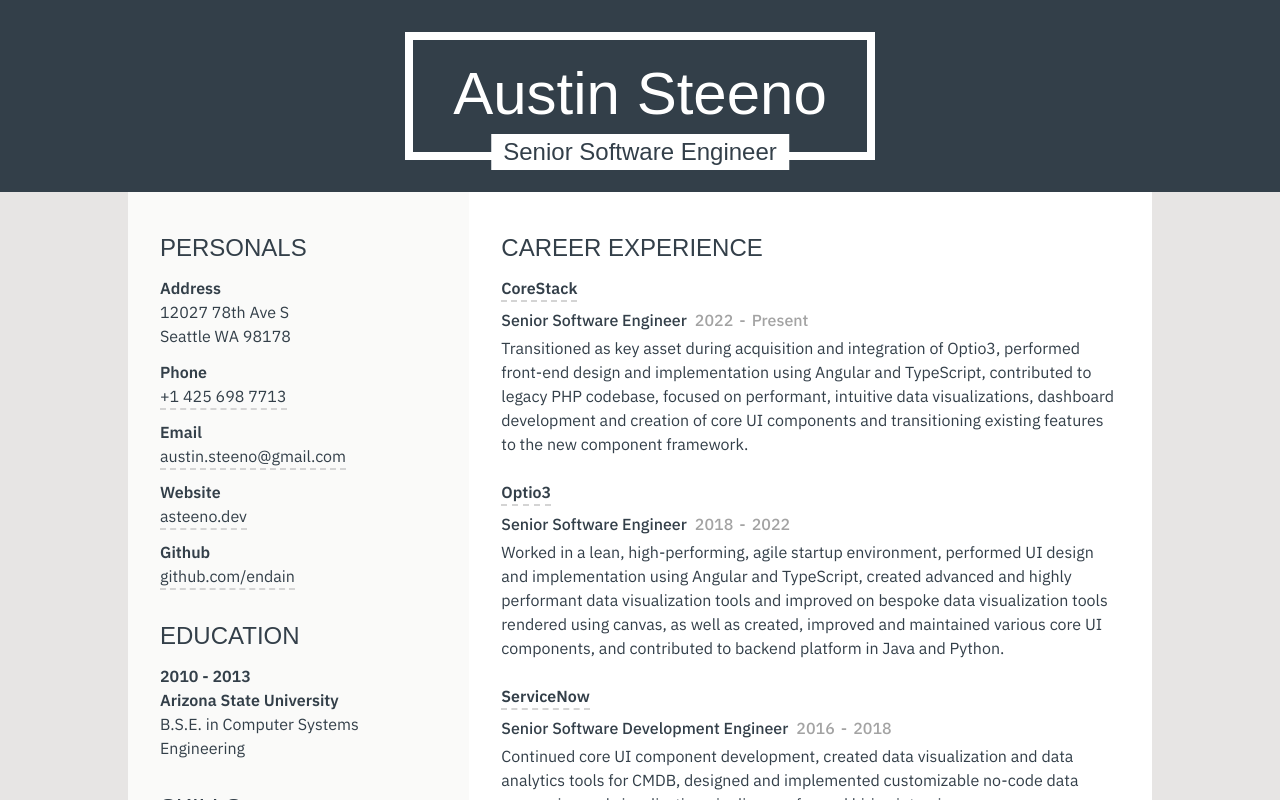
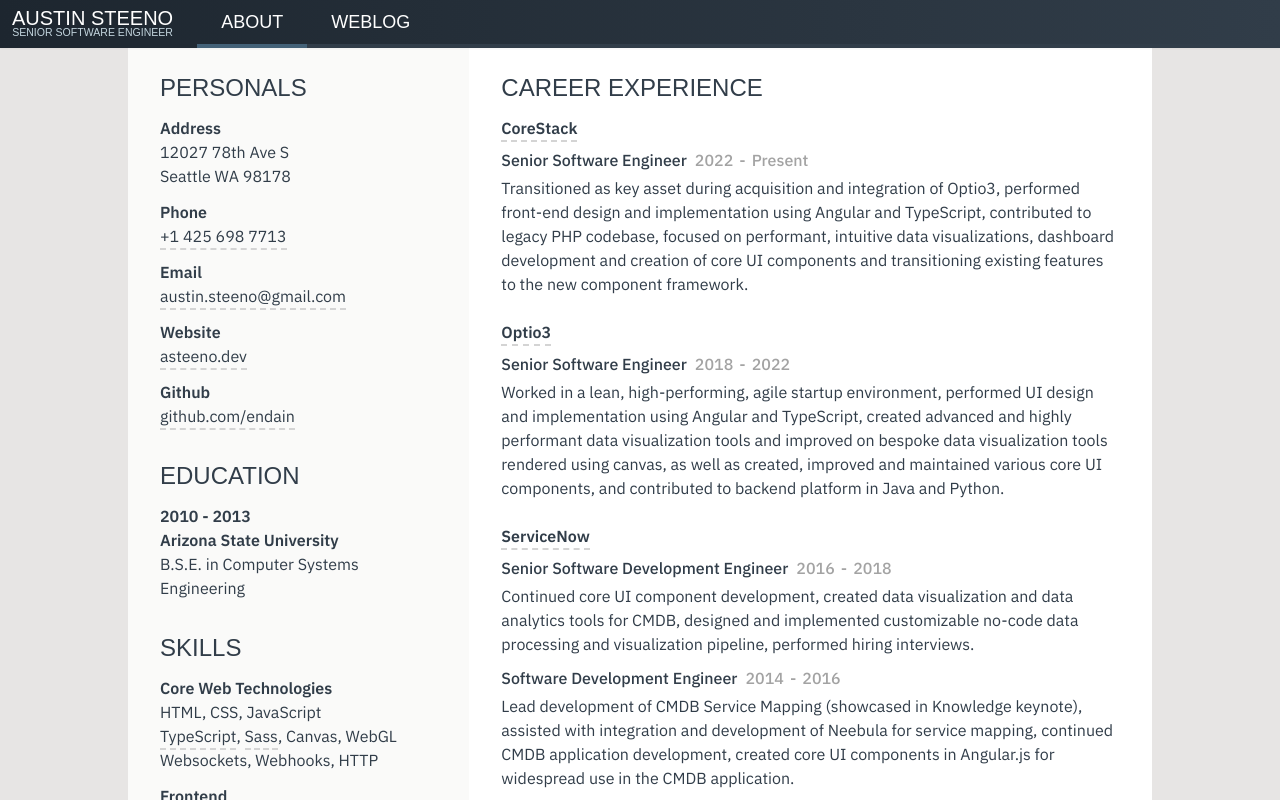
Before and after one commit to Endain/asteeno.dev, a Next.js app: page / in a window 1280 px wide. Shown: the top 800 px of the page. Built offline with nearby package versions, Linux system fonts and the light colour scheme; a web font is replaced by a local one.

Commit message:
Navigation scaffolding, color refinement, minor adjustments

```diff
--- a/app/layout.tsx
+++ b/app/layout.tsx
@@ -1,6 +1,7 @@
 import type {Metadata} from "next";
 import "./globals.css";
 import {contentFont, headerFont} from "@/app/fonts";
+import Link from "next/link";
 
 export const metadata: Metadata = {
     title: "Austin Steeno | Software Engineer",
@@ -15,7 +16,20 @@
     return (
         <html lang="en">
         <body
-            className={`${contentFont.className} ${headerFont.variable} bg-stone-200 text-steel-blue print:w-print-width print:h-print-height`}>
+            className={`${contentFont.className} ${headerFont.variable} bg-stone-200 text-oxford-blue-900 print:w-print-width print:h-print-height`}>
+        <header className="print:hidden sticky top-0 bg-gradient-to-r from-oxford-blue-950 to-oxford-blue-900 text-white z-10 flex flex-row font-header font-medium text-lg uppercase shadow-sm">
+            <div className="flex flex-col pl-3 pr-6 justify-center">
+                <h1 className="self-center font-header font-medium text-xl/4 text-whtie">
+                    Austin Steeno
+                </h1>
+                <h2 className="self-center font-header font-medium whitespace-nowrap text-oxford-blue-200 text-2xs/3">
+                    Senior Software Engineer
+                </h2>
+            </div>
+            <Link href="/" className="px-6 py-2 border-b-4 border-oxford-blue-600">About</Link>
+            <Link href="weblog" aria-disabled={true} tabIndex={-1} className="pointer-events-none px-6 py-2 border-b-4 border-oxford-blue-900">Weblog</Link>
+            <div className="flex-grow border-b-4 border-oxford-blue-900"></div>
+        </header>
         {children}
         </body>
         </html>
--- a/app/page.tsx
+++ b/app/page.tsx
@@ -4,17 +4,18 @@
 import Employer from "@/components/employer";
 import Details from "@/components/details";
 import Project from "@/components/project";
+import Image from "next/image";
 
 export default function Page() {
     return (
         <div className="flex flex-col justify-center h-full">
-            <header className="flex flex-col pt-4 pb-10 sm:py-8 bg-steel-blue">
+            <header className="hidden print:flex flex-col pt-4 pb-10 sm:py-8 bg-oxford-blue-900">
                 <div
                     className="flex flex-col px-2 sm:px-10 print:px-12 pt-2 pb-6 sm:py-6 sm:border-8 print:border-[6px] border-white self-center relative">
                     <h1 className="self-center font-header font-medium text-5xl sm:text-6xl print:text-5xl mb-1 text-white">
                         Austin Steeno
                     </h1>
-                    <h2 className="self-center font-header font-medium absolute top-full left-1/2 whitespace-nowrap -translate-y-1/2 -translate-x-1/2 bg-white text-steel-blue text-xl sm:text-2xl print:text-lg py-0.5 px-3">
+                    <h2 className="self-center font-header font-medium absolute top-full left-1/2 whitespace-nowrap -translate-y-1/2 -translate-x-1/2 bg-white text-oxford-blue-900 text-xl sm:text-2xl print:text-lg py-0.5 px-3">
                         Senior Software Engineer
                     </h2>
                 </div>
@@ -22,7 +23,7 @@
             <main
                 className="flex basis-auto flex-grow flex-col-reverse md:flex-row print:flex-row max-w-base-width self-center">
 
-                <section className="flex flex-col basis-1/3 bg-stone-50 px-8 py-10 print:pb-0 print:pt-6">
+                <section className="flex flex-col basis-1/3 bg-stone-50 px-8 pt-6 pb-10 print:pb-0">
 
                     <section className="mb-8">
                         <h3 className="text-2xl font-header uppercase mb-3">Personals</h3>
@@ -128,7 +129,7 @@
 
                 </section>
 
-                <section className="flex flex-col bg-white basis-2/3 px-8 py-10 print:pb-0 print:pt-6">
+                <section className="flex flex-col bg-white basis-2/3 px-8 pt-6 pb-10 print:pb-0">
 
                     <section className="mb-8">
                         <h3 className="text-2xl font-header uppercase mb-3">Career Experience</h3>
--- /dev/null
+++ b/app/weblog/page.tsx
@@ -0,0 +1,3 @@
+export default function Page() {
+    return ("");
+}
--- a/tailwind.config.ts
+++ b/tailwind.config.ts
@@ -11,11 +11,28 @@
             colors: {
                 background: "var(--background)",
                 foreground: "var(--foreground)",
-                'steel-blue': '#333f49'
+                'oxford-blue': {
+                    '50': '#f3f7f8',
+                    '100': '#dfeaee',
+                    '200': '#c3d5de',
+                    '300': '#99b7c7',
+                    '400': '#6890a8',
+                    '500': '#4d758d',
+                    '600': '#436177',
+                    '700': '#3b5163',
+                    '800': '#364654',
+                    '900': '#313d49',
+                    '910': '#29333d',
+                    '950': '#1d262f',
+                },
+
             },
             fontFamily: {
                 header: ['var(--font-header)'],
                 content: ['var(--font-content)']
+            },
+            fontSize: {
+                '2xs': '0.66rem',
             },
             screens: {
                 print: {raw: 'print'},
```
